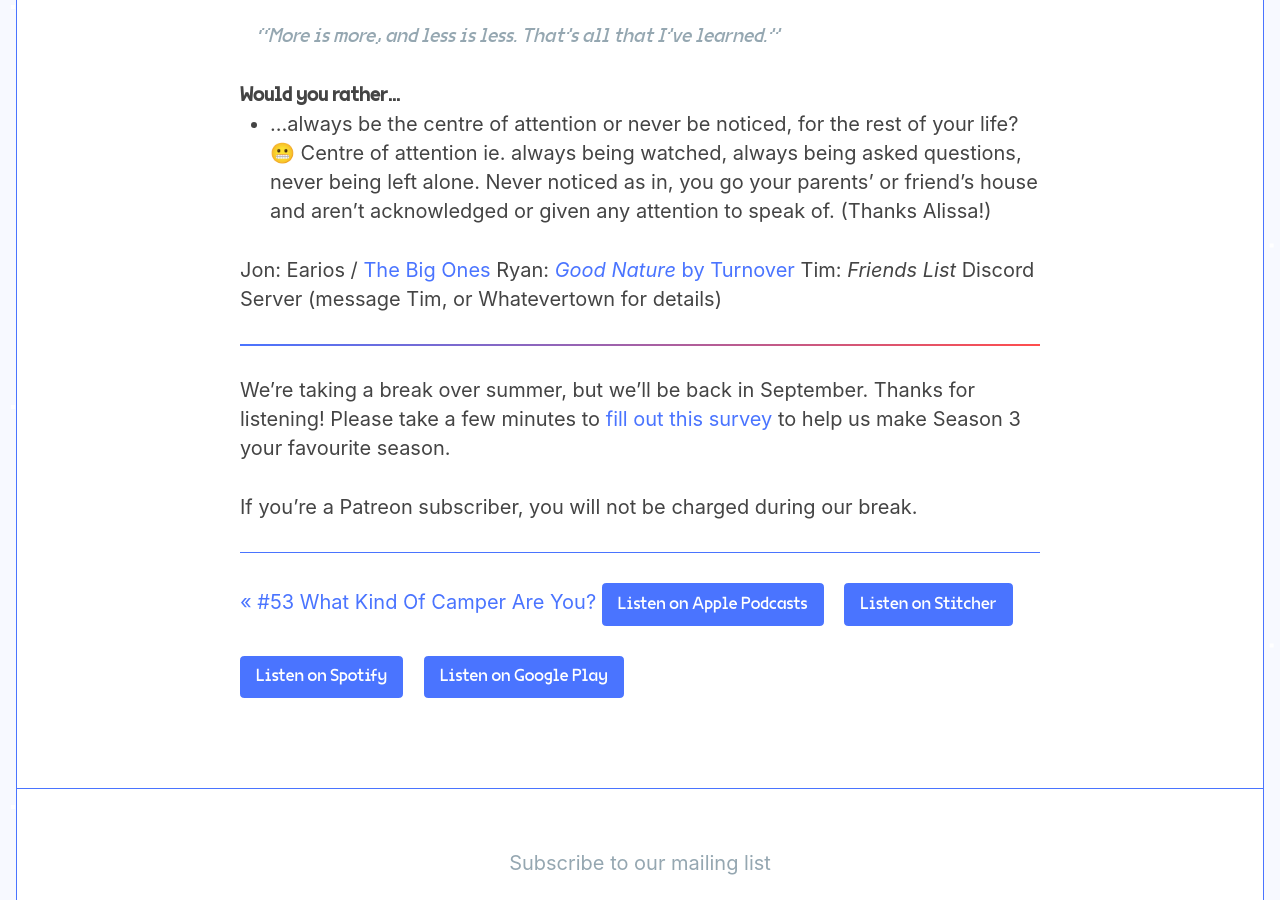
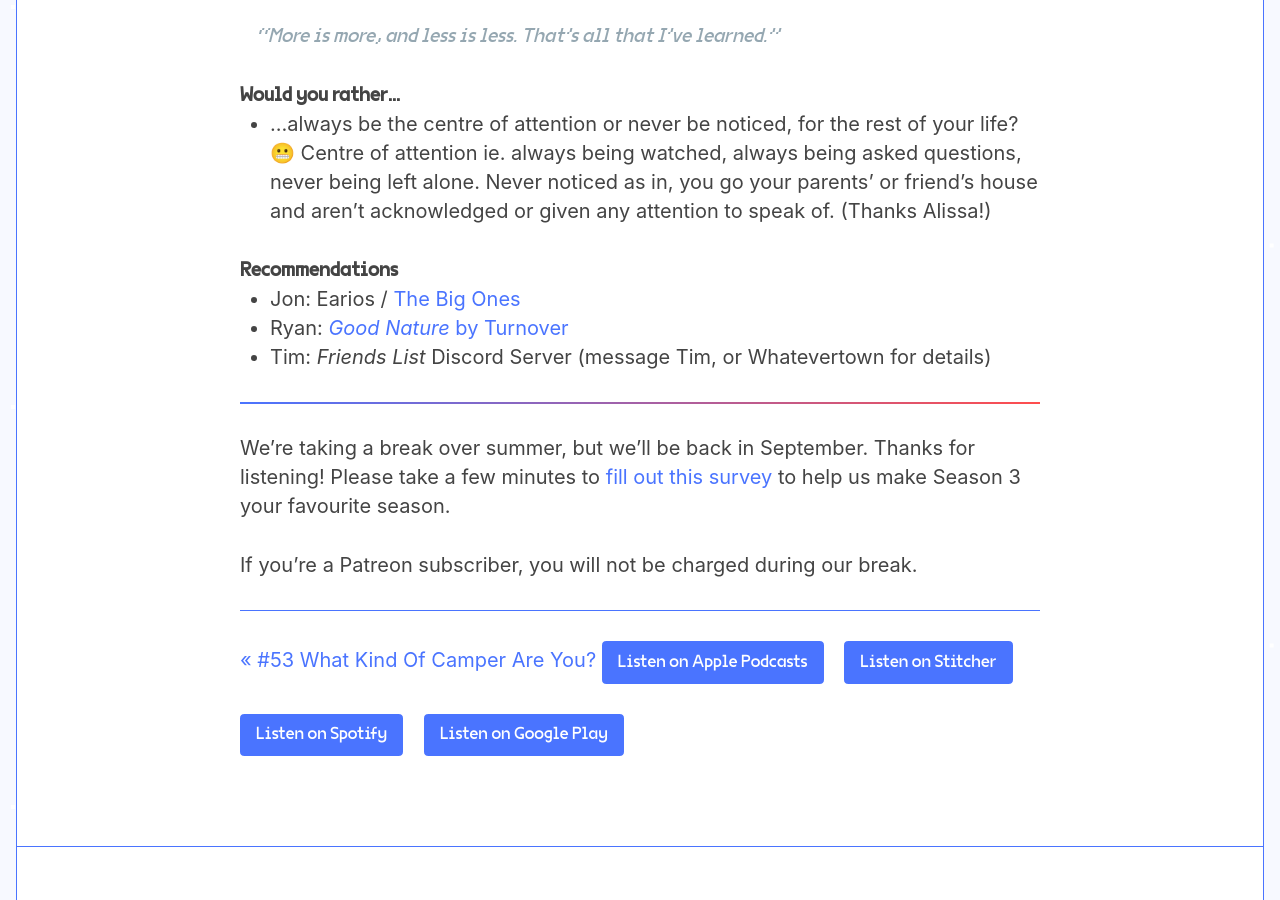
Before and after one commit to jondueck/whatevertown, a Jekyll site: the page built from _posts/2019-07-03-number-54-shoffee-cop.markdown, in a window 1280 px wide and 900 px high, scrolled down 778 px. Built offline with Jekyll 4.4.1, drawn with Linux system fonts in a browser that asks for light colours; some web fonts are replaced; comment, search, counter and statistics services are not loaded.

Commit message:
Updated Number 54 Shoffee Cop

```diff
--- a/_posts/2019-07-03-number-54-shoffee-cop.markdown
+++ b/_posts/2019-07-03-number-54-shoffee-cop.markdown
@@ -28,9 +28,10 @@ comments: true
 ### Would you rather…
 - …always be the centre of attention or never be noticed, for the rest of your life? 😬 Centre of attention ie. always being watched, always being asked questions, never being left alone. Never noticed as in, you go your parents’ or friend’s house and aren’t acknowledged or given any attention to speak of. (Thanks Alissa!)
 
-Jon: Earios / [The Big Ones](https://www.earios.net/the-big-ones)
-Ryan: [*Good Nature* by Turnover](https://open.spotify.com/album/39Ypnp97w22KOqGR8KjBz8?si=zPqQY63aQW6kZCwWEq1E3w)
-Tim: *Friends List* Discord Server (message Tim, or Whatevertown for details)
+### Recommendations
+- Jon: Earios / [The Big Ones](https://www.earios.net/the-big-ones)
+- Ryan: [*Good Nature* by Turnover](https://open.spotify.com/album/39Ypnp97w22KOqGR8KjBz8?si=zPqQY63aQW6kZCwWEq1E3w)
+- Tim: *Friends List* Discord Server (message Tim, or Whatevertown for details)
 
 ---
 
```
